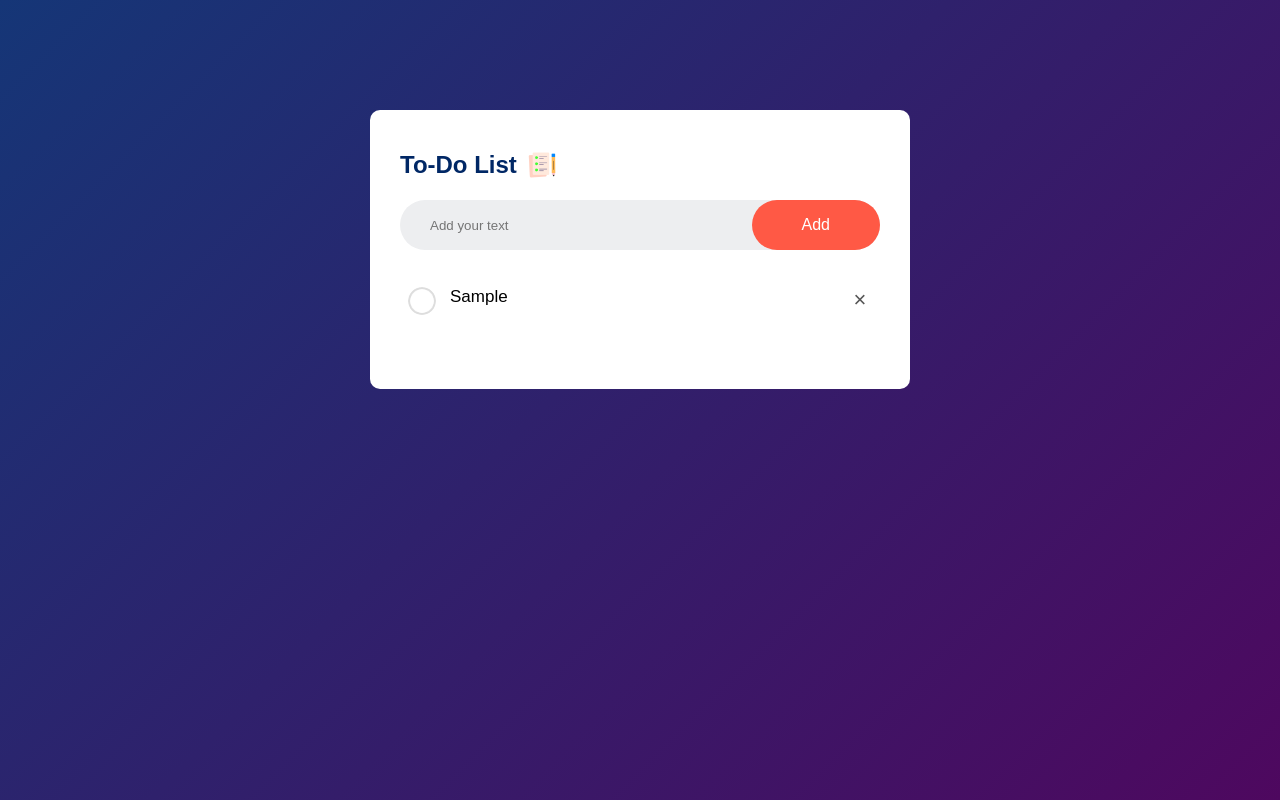
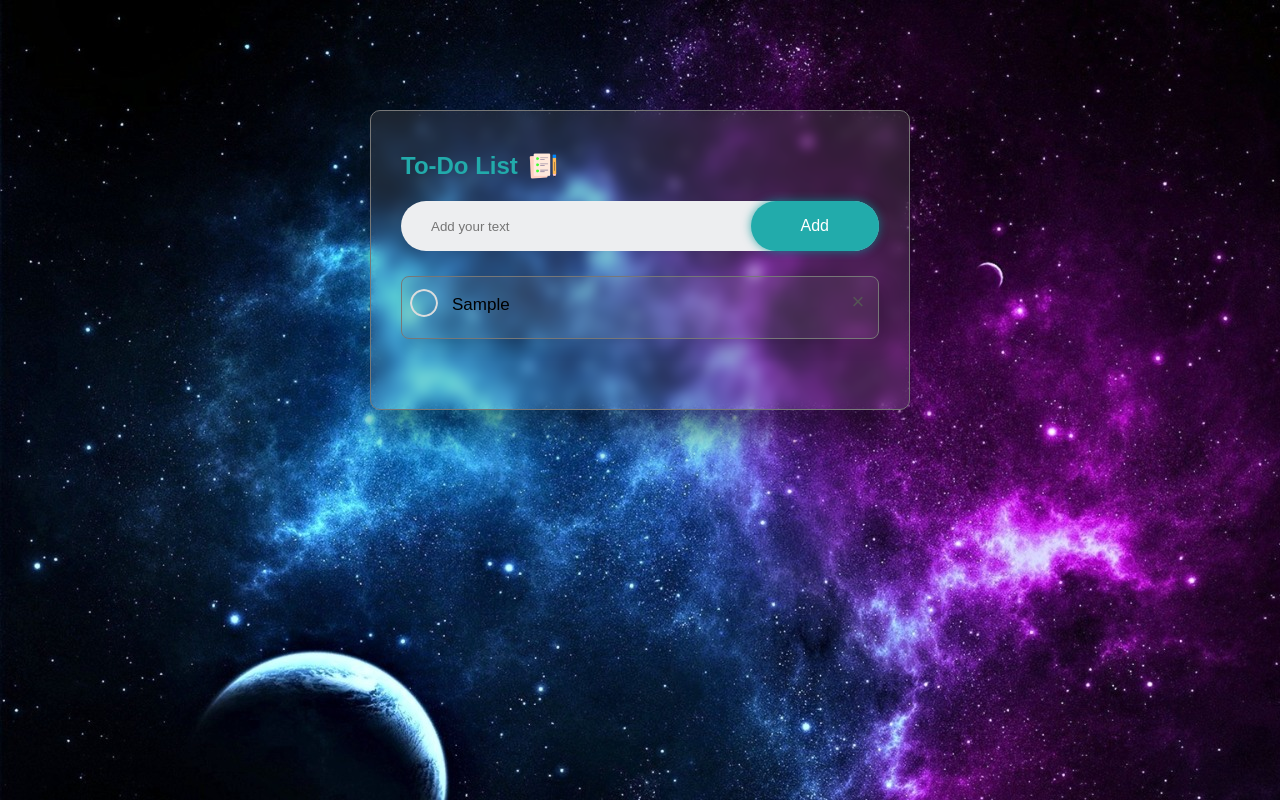
Before and after one commit to Gor36/project-in-js, a plain HTML site: page index.html in a window 1280 px wide. Both pictures are taken after typing "Sample" into the empty fields and a click on the button "Add". Drawn offline with Linux system fonts and the light colour scheme.

Commit message:
big changes

```diff
--- a/style.css
+++ b/style.css
@@ -8,21 +8,24 @@
 .container {
   width: 100%;
   min-height: 100vh;
-  background: linear-gradient(135deg, #153677, #4e085f);
+  background: url(/images/WhatsApp\ Image\ 2025-02-14\ at\ 10.41.09.jpeg);
   padding: 10px;
 }
 
 .todo-app {
   width: 100%;
   max-width: 540px;
-  background: #fff;
+  background: rgba(100, 100, 100, 0.25);
   margin: 100px auto 20px;
   padding: 40px 30px 70px;
   border-radius: 10px;
+  border: 1px solid #777;
+  box-shadow: 0 24px 35px rgba(10, 10, 10, 0.5);
+  backdrop-filter: blur(6px);
 }
 
 .todo-app h2 {
-  color: #002765;
+  color: #22abab;
   display: flex;
   align-items: center;
   margin-bottom: 20px;
@@ -53,20 +56,33 @@ button {
   border: none;
   outline: none;
   padding: 16px 50px;
-  background: #ff5945;
+  background: #22abab;
   color: #fff;
   font-size: 16px;
   cursor: pointer;
   border-radius: 40px;
+  box-shadow: 0 0 10px rgba(0, 150, 150, 0.75);
+}
+button:hover {
+  background-color: #2c2c2c;
+  color: white;
+  box-shadow: rgba(0, 0, 0, 0.23) 0px -4px 1px 0px inset,
+    rgba(255, 255, 255, 0.17) 0px -1px 1px 0px,
+    rgba(0, 0, 0, 0.17) 0px 2px 4px 1px;
 }
 
 ul li {
   list-style: none;
   font-size: 17px;
-  padding: 12px 8px 12px 50px;
+  padding: 12px 8px 18px 50px;
   user-select: none;
   cursor: pointer;
   position: relative;
+  background: rgba(127, 127, 127, 0.125);
+  border-radius: 8px;
+  line-height: 31px;
+  border: 1px solid #777;
+  box-shadow: 8px 8px 15px rgba(0, 0, 0, 0.125);
 }
 
 ul li::before {
@@ -83,7 +99,7 @@ ul li::before {
 }
 
 ul li.checked {
-  color: #555;
+  color: orange;
   text-decoration: line-through;
 }
 
@@ -107,7 +123,6 @@ ul li span:hover {
   background: #edeef0;
 }
 
-/* CSS-переменные */
 :root {
   --toast-border-radius: 0.25rem;
   --toast-theme-default: #fff;
```
Also changed, not shown: images/WhatsApp Image 2025-02-14 at 10.41.09.jpeg (added), 1 other file.
